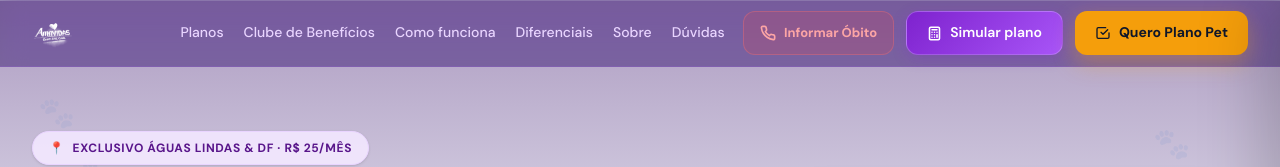
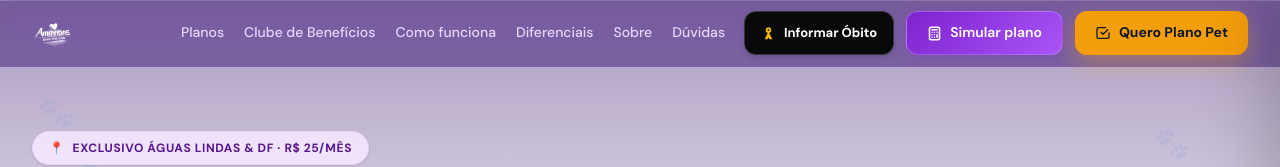
Before and after one commit to valdeir904-ui/amavidas, a Next.js app: page /plano-pet in a window 1280 px wide. Shown: the top 167 px of the page. Built offline with nearby package versions, Linux system fonts and the light colour scheme; no server answers; the database is empty.

Commit message:
feat: alterar botao Informar Obito na Navbar e Drawer para preto com icone de laco de luto

```diff
--- a/components/DrawerMobile.tsx
+++ b/components/DrawerMobile.tsx
@@ -93,15 +93,11 @@ export default function DrawerMobile({ open, onClose }: Props) {
               onClose();
               abrirWhatsApp(configs.whatsapp || "5561985825621", "Olá, preciso informar um óbito e solicitar atendimento de plantão imediato.", "obito-drawer");
             }}
-            className="h-14 flex items-center justify-center gap-2.5 rounded-xl font-bold text-[17px] border transition-all duration-200 active:scale-[0.98]"
-            style={{
-              color: "#991B1B",
-              background: "#FEF2F2",
-              borderColor: "#FECACA",
-            }}
+            className="h-14 flex items-center justify-center gap-2.5 rounded-xl font-bold text-[17px] text-white bg-[#09090B] border border-slate-800 shadow-md transition-all duration-200 active:scale-[0.98]"
           >
-            <svg width="20" height="20" viewBox="0 0 24 24" fill="none" stroke="currentColor" strokeWidth="2.5" strokeLinecap="round" strokeLinejoin="round">
-              <path d="M22 16.92v3a2 2 0 0 1-2.18 2 19.79 19.79 0 0 1-8.63-3.07 19.5 19.5 0 0 1-6-6 19.79 19.79 0 0 1-3.07-8.67A2 2 0 0 1 4.11 2h3a2 2 0 0 1 2 1.72 12.84 12.84 0 0 0 .7 2.81 2 2 0 0 1-.45 2.11L8.09 9.91a16 16 0 0 0 6 6l1.27-1.27a2 2 0 0 1 2.11-.45 12.84 12.84 0 0 0 2.81.7A2 2 0 0 1 22 16.92z" />
+            {/* Laço de Luto */}
+            <svg width="18" height="18" viewBox="0 0 24 24" fill="currentColor" className="shrink-0 text-amber-400">
+              <path d="M12 2C9.5 2 7.5 4 7.5 6.5c0 2.2 1.3 4.1 3.2 5l-4.2 8.5c-.3.6.1 1.3.8 1.3h2.4c.4 0 .7-.2.9-.5L12 17.8l1.4 3c.2.3.5.5.9.5h2.4c.7 0 1.1-.7.8-1.3l-4.2-8.5c1.9-.9 3.2-2.8 3.2-5C16.5 4 14.5 2 12 2zm0 3c.8 0 1.5.7 1.5 1.5S12.8 8 12 8s-1.5-.7-1.5-1.5S11.2 5 12 5z"/>
             </svg>
             Informar Óbito
           </a>
--- a/components/Navbar.tsx
+++ b/components/Navbar.tsx
@@ -88,40 +88,17 @@ export default function Navbar({ variant = "default" }: NavbarProps) {
                 e.preventDefault();
                 abrirWhatsApp(configs.whatsapp || "5561985825621", "Olá, preciso informar um óbito e solicitar atendimento de plantão imediato.", "obito-header");
               }}
-              className="flex items-center gap-2 h-[44px] px-4 rounded-xl font-bold text-[13px] border whitespace-nowrap transition-all"
-              style={
-                isPurple
-                  ? {
-                      color: "#FCA5A5",
-                      background: "rgba(239, 68, 68, 0.18)",
-                      borderColor: "rgba(248, 113, 113, 0.35)",
-                    }
-                  : {
-                      color: "#1E293B",
-                      background: "#F1F5F9",
-                      borderColor: "#E2E8F0",
-                    }
-              }
-              onMouseEnter={(e) => {
-                e.currentTarget.style.background = "#FEE2E2";
-                e.currentTarget.style.color = "#991B1B";
-                e.currentTarget.style.borderColor = "#FECACA";
-              }}
-              onMouseLeave={(e) => {
-                if (isPurple) {
-                  e.currentTarget.style.background = "rgba(239, 68, 68, 0.18)";
-                  e.currentTarget.style.color = "#FCA5A5";
-                  e.currentTarget.style.borderColor = "rgba(248, 113, 113, 0.35)";
-                } else {
-                  e.currentTarget.style.background = "#F1F5F9";
-                  e.currentTarget.style.color = "#1E293B";
-                  e.currentTarget.style.borderColor = "#E2E8F0";
-                }
+              className="flex items-center gap-2 h-[44px] px-4 rounded-xl font-bold text-[13px] border whitespace-nowrap transition-all shadow-md hover:-translate-y-0.5 cursor-pointer"
+              style={{
+                color: "#FFFFFF",
+                background: "#09090B",
+                borderColor: "rgba(255, 255, 255, 0.18)",
               }}
               title="Ligar para plantão 24h"
             >
-              <svg width="16" height="16" viewBox="0 0 24 24" fill="none" stroke="currentColor" strokeWidth="2.5" strokeLinecap="round" strokeLinejoin="round">
-                <path d="M22 16.92v3a2 2 0 0 1-2.18 2 19.79 19.79 0 0 1-8.63-3.07 19.5 19.5 0 0 1-6-6 19.79 19.79 0 0 1-3.07-8.67A2 2 0 0 1 4.11 2h3a2 2 0 0 1 2 1.72 12.84 12.84 0 0 0 .7 2.81 2 2 0 0 1-.45 2.11L8.09 9.91a16 16 0 0 0 6 6l1.27-1.27a2 2 0 0 1 2.11-.45 12.84 12.84 0 0 0 2.81.7A2 2 0 0 1 22 16.92z" />
+              {/* Laço de Luto */}
+              <svg width="15" height="15" viewBox="0 0 24 24" fill="currentColor" className="shrink-0 text-amber-400">
+                <path d="M12 2C9.5 2 7.5 4 7.5 6.5c0 2.2 1.3 4.1 3.2 5l-4.2 8.5c-.3.6.1 1.3.8 1.3h2.4c.4 0 .7-.2.9-.5L12 17.8l1.4 3c.2.3.5.5.9.5h2.4c.7 0 1.1-.7.8-1.3l-4.2-8.5c1.9-.9 3.2-2.8 3.2-5C16.5 4 14.5 2 12 2zm0 3c.8 0 1.5.7 1.5 1.5S12.8 8 12 8s-1.5-.7-1.5-1.5S11.2 5 12 5z"/>
               </svg>
               Informar Óbito
             </a>
@@ -226,16 +203,11 @@ export default function Navbar({ variant = "default" }: NavbarProps) {
                 e.preventDefault();
                 abrirWhatsApp(configs.whatsapp || "5561985825621", "Olá, preciso informar um óbito e solicitar atendimento de plantão imediato.", "obito-header-mobile");
               }}
-              className="flex items-center gap-1.5 h-[40px] px-3 rounded-[10px] font-bold text-[13px] border transition-all"
-              style={{
-                color: "#991B1B",
-                background: "#FEF2F2",
-                borderColor: "#FECACA",
-              }}
+              className="flex items-center gap-1.5 h-[40px] px-3 rounded-[10px] font-bold text-[13px] border transition-all text-white bg-[#09090B] border-slate-800 shadow-sm"
               title="Informar Óbito"
             >
-              <svg width="15" height="15" viewBox="0 0 24 24" fill="none" stroke="currentColor" strokeWidth="2.5" strokeLinecap="round" strokeLinejoin="round">
-                <path d="M22 16.92v3a2 2 0 0 1-2.18 2 19.79 19.79 0 0 1-8.63-3.07 19.5 19.5 0 0 1-6-6 19.79 19.79 0 0 1-3.07-8.67A2 2 0 0 1 4.11 2h3a2 2 0 0 1 2 1.72 12.84 12.84 0 0 0 .7 2.81 2 2 0 0 1-.45 2.11L8.09 9.91a16 16 0 0 0 6 6l1.27-1.27a2 2 0 0 1 2.11-.45 12.84 12.84 0 0 0 2.81.7A2 2 0 0 1 22 16.92z" />
+              <svg width="14" height="14" viewBox="0 0 24 24" fill="currentColor" className="shrink-0 text-amber-400">
+                <path d="M12 2C9.5 2 7.5 4 7.5 6.5c0 2.2 1.3 4.1 3.2 5l-4.2 8.5c-.3.6.1 1.3.8 1.3h2.4c.4 0 .7-.2.9-.5L12 17.8l1.4 3c.2.3.5.5.9.5h2.4c.7 0 1.1-.7.8-1.3l-4.2-8.5c1.9-.9 3.2-2.8 3.2-5C16.5 4 14.5 2 12 2zm0 3c.8 0 1.5.7 1.5 1.5S12.8 8 12 8s-1.5-.7-1.5-1.5S11.2 5 12 5z"/>
               </svg>
               Óbito
             </a>
```
